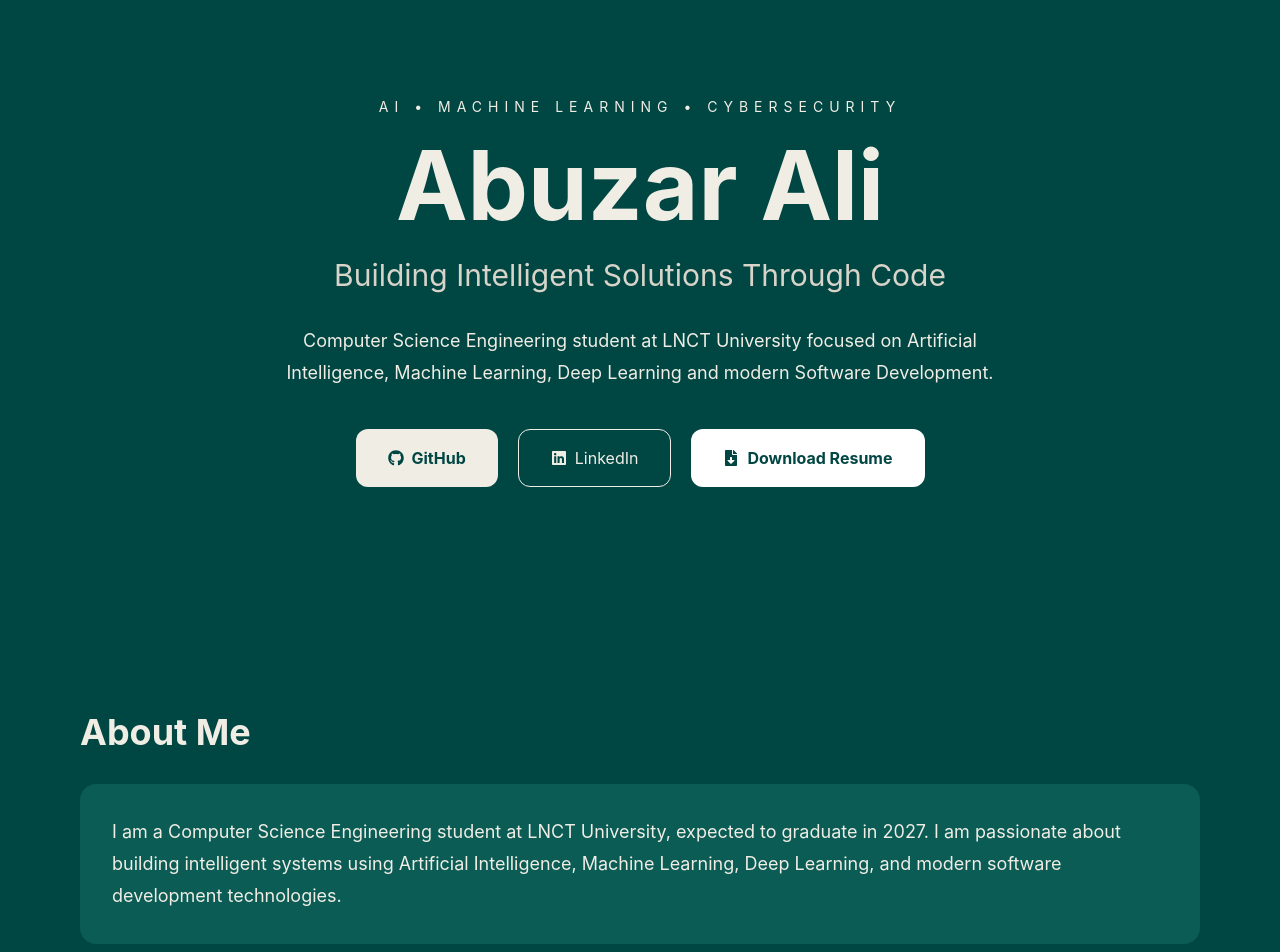
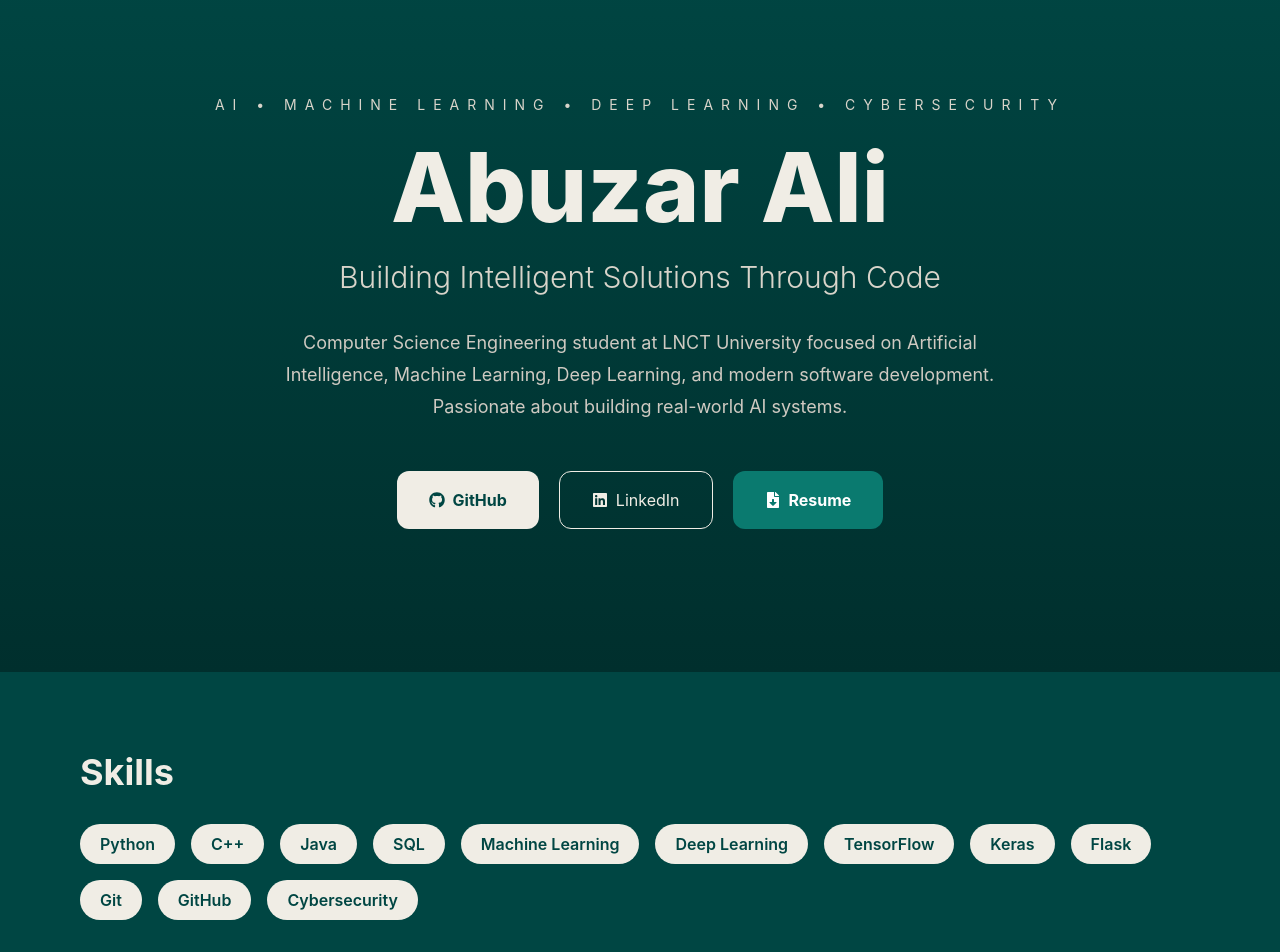
Before and after one commit to abuzar0602/abuzar-portfolio, a React (Vite) app: page / in a window 1280 px wide. Shown: the part 120-1072 px from the top of the page. Built offline with nearby package versions, Linux system fonts and the light colour scheme.

Commit message:
improve UI design

```diff
--- a/src/App.jsx
+++ b/src/App.jsx
@@ -72,33 +72,39 @@ function App() {
   initial={{ opacity: 0, y: 50 }}
   animate={{ opacity: 1, y: 0 }}
   transition={{ duration: 0.8 }}
-  className="min-h-[85vh] flex flex-col justify-center items-center text-center px-6"
+  className="min-h-[90vh] flex flex-col justify-center items-center text-center px-6 bg-gradient-to-b from-[#004643] to-[#002f2d]"
 >
-  <p className="uppercase tracking-[6px] text-sm mb-5">
-    AI • MACHINE LEARNING • CYBERSECURITY
+
+  {/* Tech Tag */}
+  <p className="uppercase tracking-[8px] text-sm mb-6 text-[#d8d4ca]">
+    AI • MACHINE LEARNING • DEEP LEARNING • CYBERSECURITY
   </p>
 
-  <h1 className="text-6xl md:text-8xl font-bold mb-6">
+  {/* Name */}
+  <h1 className="text-6xl md:text-8xl font-extrabold mb-6 text-[#F0EDE5]">
     Abuzar Ali
   </h1>
 
-  <h2 className="text-2xl md:text-3xl text-[#d8d4ca] mb-8">
+  {/* Tagline */}
+  <h2 className="text-2xl md:text-3xl text-[#d8d4ca] mb-8 font-light">
     Building Intelligent Solutions Through Code
   </h2>
 
-  <p className="max-w-3xl text-lg leading-8">
-    Computer Science Engineering student at LNCT University
-    focused on Artificial Intelligence, Machine Learning,
-    Deep Learning and modern Software Development.
+  {/* Description */}
+  <p className="max-w-3xl text-lg leading-8 text-[#cfcac2]">
+    Computer Science Engineering student at LNCT University focused on
+    Artificial Intelligence, Machine Learning, Deep Learning, and modern
+    software development. Passionate about building real-world AI systems.
   </p>
 
-  <div className="flex gap-5 mt-10 flex-wrap justify-center">
+  {/* Buttons */}
+  <div className="flex gap-5 mt-12 flex-wrap justify-center">
 
     <a
       href="https://github.com/abuzar0602"
       target="_blank"
       rel="noreferrer"
-  className="bg-[#F0EDE5] text-[#004643] px-8 py-4 rounded-xl font-bold hover:scale-110 transition-all duration-300 flex items-center gap-2"
+      className="bg-[#F0EDE5] text-[#004643] px-8 py-4 rounded-xl font-bold hover:scale-110 hover:shadow-xl transition-all duration-300 flex items-center gap-2"
     >
       <FaGithub />
       GitHub
@@ -108,45 +114,23 @@ function App() {
       href="https://www.linkedin.com/in/abuzar-ali0602"
       target="_blank"
       rel="noreferrer"
-  className="border border-[#F0EDE5] px-8 py-4 rounded-xl hover:bg-[#F0EDE5] hover:text-[#004643] transition-all duration-300 flex items-center gap-2"
+      className="border border-[#F0EDE5] text-[#F0EDE5] px-8 py-4 rounded-xl hover:bg-[#F0EDE5] hover:text-[#004643] hover:scale-105 transition-all duration-300 flex items-center gap-2"
     >
       <FaLinkedin />
       LinkedIn
     </a>
+
     <a
       href="/resume.pdf"
       download
-  className="bg-white text-[#004643] px-8 py-4 rounded-xl font-bold hover:scale-110 transition-all duration-300 flex items-center gap-2"
+      className="bg-[#0a7a6f] text-white px-8 py-4 rounded-xl font-bold hover:scale-110 hover:shadow-xl transition-all duration-300 flex items-center gap-2"
     >
       <FaFileDownload />
-  Download Resume
+      Resume
     </a>
 
   </div>
 </motion.section>
-
-      {/* ABOUT */}
-      <motion.section
-  id="about"
-  className="px-8 md:px-20 py-20"
-  initial={{ opacity: 0, y: 50 }}
-  whileInView={{ opacity: 1, y: 0 }}
-  viewport={{ once: true }}
-  transition={{ duration: 0.8 }}
->
-
-        <h2 className="text-4xl font-bold mb-8">About Me</h2>
-
-        <div className="bg-[#0A5C55] p-8 rounded-2xl">
-          <p className="text-lg leading-8">
-            I am a Computer Science Engineering student at LNCT University,
-            expected to graduate in 2027. I am passionate about building
-            intelligent systems using Artificial Intelligence, Machine Learning,
-            Deep Learning, and modern software development technologies.
-          </p>
-        </div>
-      </motion.section>
-
       {/* SKILLS */}
       <motion.section
   id="skills"
```
Lines whose indentation alone changed are shown as unchanged.
